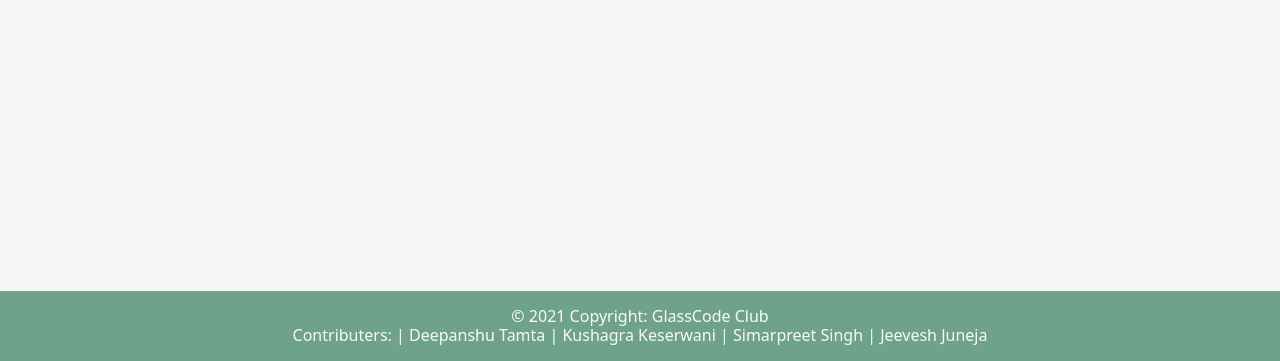
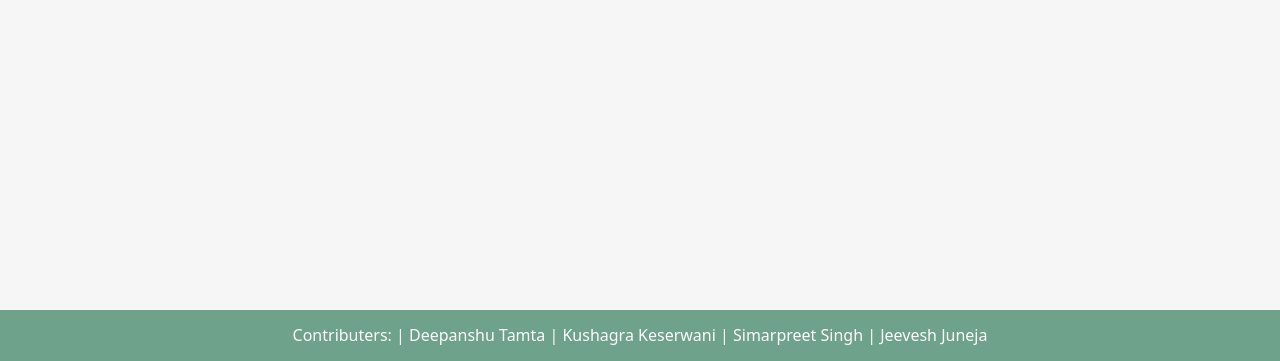
Before and after one commit to simarpreet7/attendance, a Node server app: page / in a window 1280 px wide. Shown: the part 439-800 px from the top of the page. Run offline with Node 20, Linux system fonts and the light colour scheme; some libraries are stand-ins or nearby versions.

Commit message:
Update footer.ejs

```diff
--- a/views/partials/footer.ejs
+++ b/views/partials/footer.ejs
@@ -5,7 +5,6 @@
 <footer class="text-center text-lg-start">
   <!-- Copyright -->
   <div class="text-center p-3" style="background-color: rgba(0, 0, 0, 0.2);">
-    © 2021 Copyright: GlassCode Club<br>
     Contributers: | Deepanshu Tamta | Kushagra Keserwani | Simarpreet Singh | Jeevesh Juneja
     </div>
 </footer>
```
